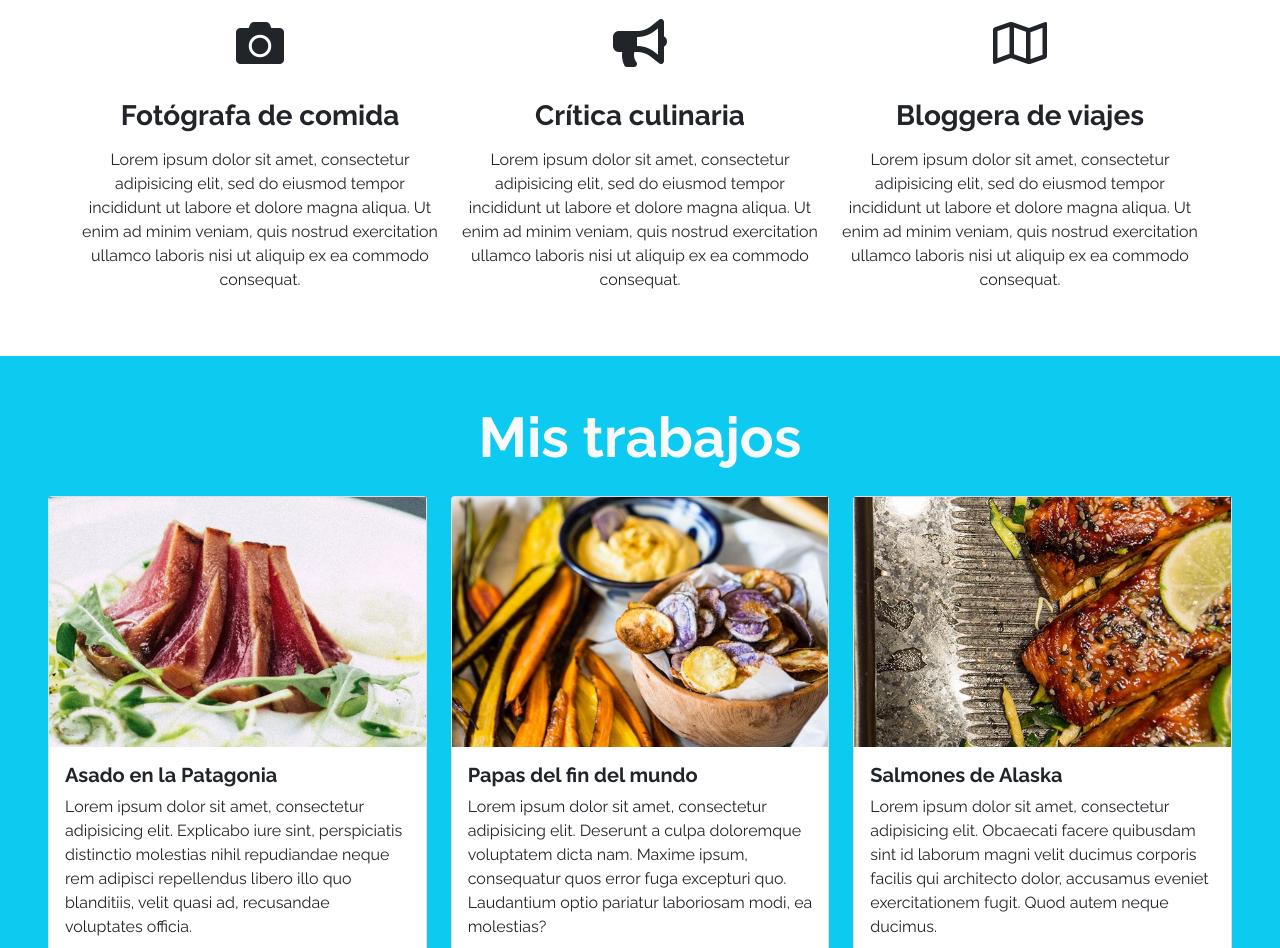
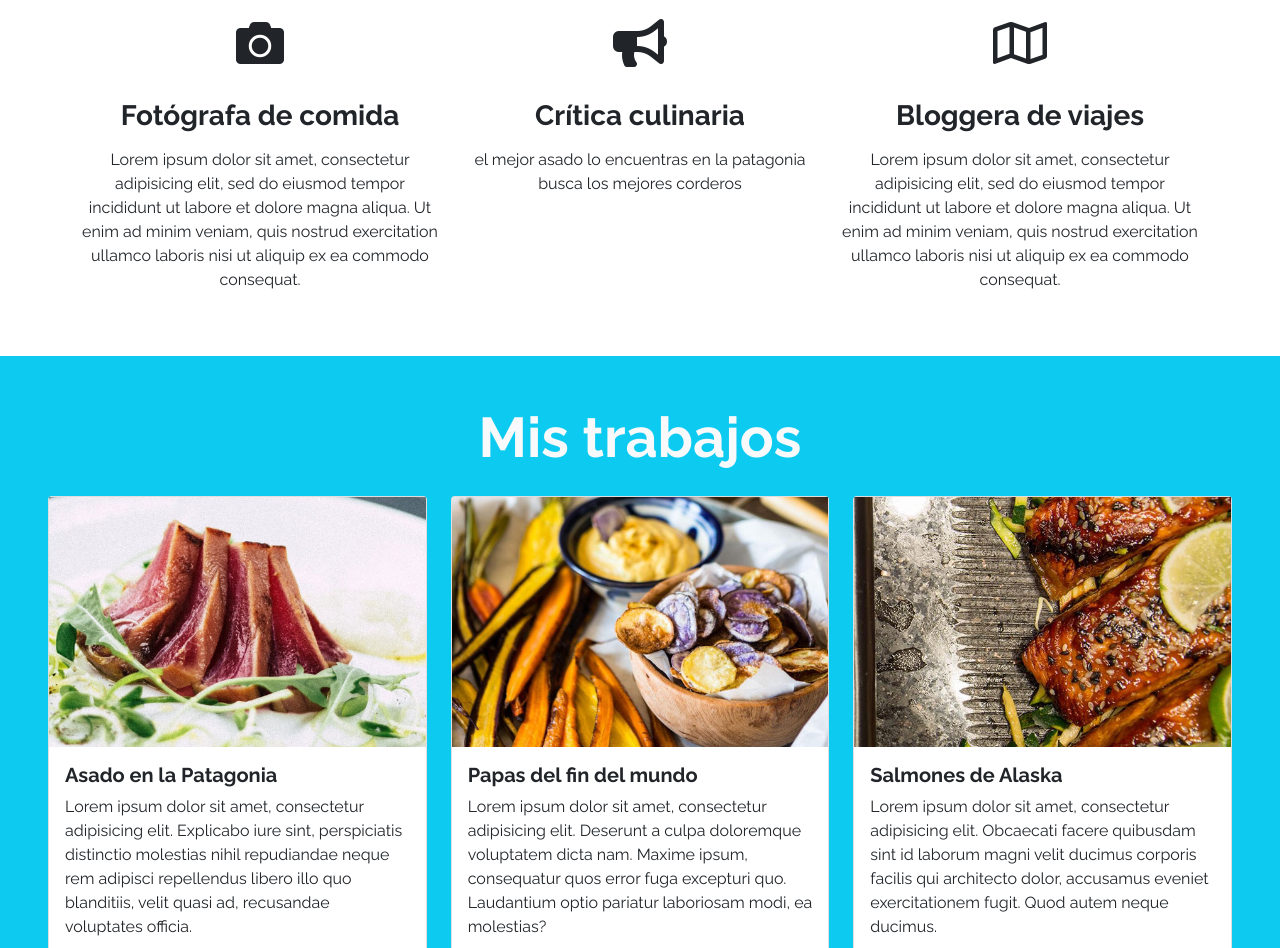
Before and after one commit to gsanchezd/fdsw-github, a plain HTML site: page index.html in a window 1280 px wide. Shown: the part 1082-2030 px from the top of the page. Drawn offline with nearby package versions, Linux system fonts and the light colour scheme.

Commit message:
segundo commit

```diff
--- a/index.html
+++ b/index.html
@@ -91,10 +91,7 @@
                 <i class="fas fa-bullhorn fa-3x my-3"></i>
                 <h3 class="my-3 fw-bold">Crítica culinaria</h3>
                 <p class="my-3">
-                    Lorem ipsum dolor sit amet, consectetur adipisicing elit, sed do
-                    eiusmod tempor incididunt ut labore et dolore magna aliqua. Ut enim
-                    ad minim veniam, quis nostrud exercitation ullamco laboris nisi ut
-                    aliquip ex ea commodo consequat.
+                el mejor asado lo encuentras en la patagonia busca los mejores corderos
                 </p>
             </div>
             <div class="col-12 col-md-4">
```
